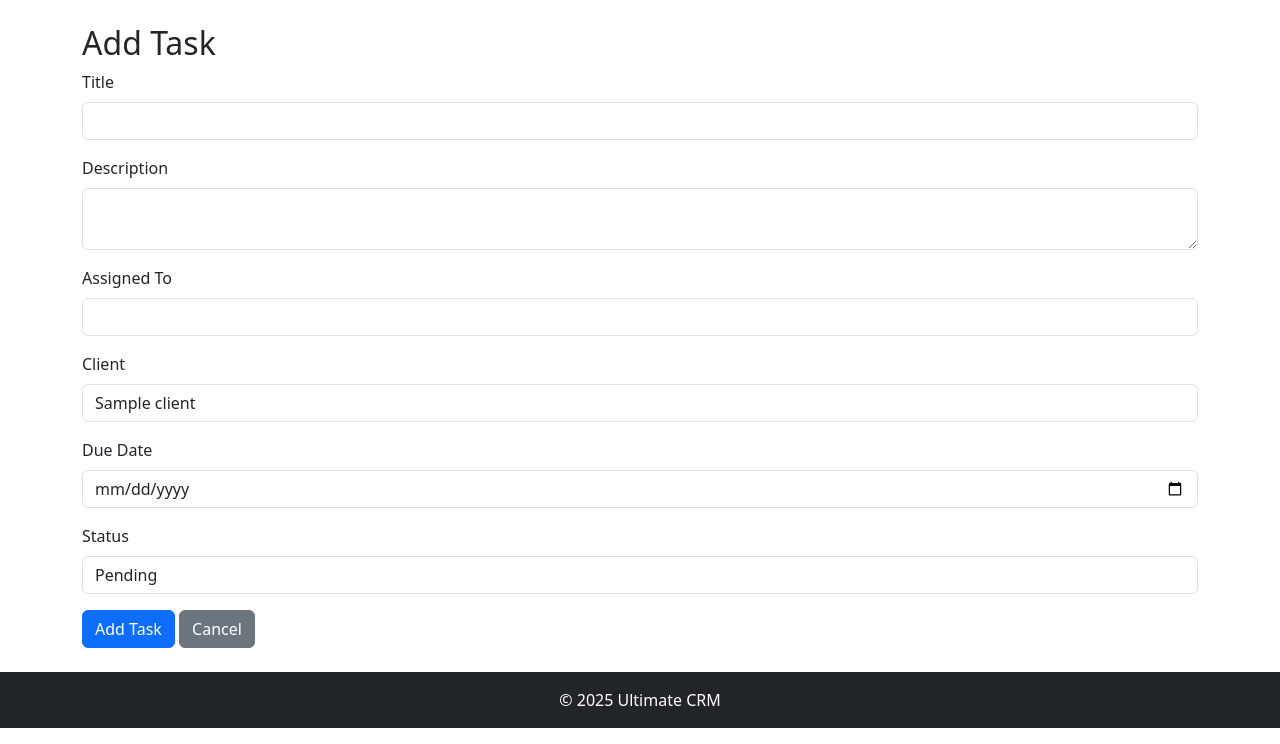
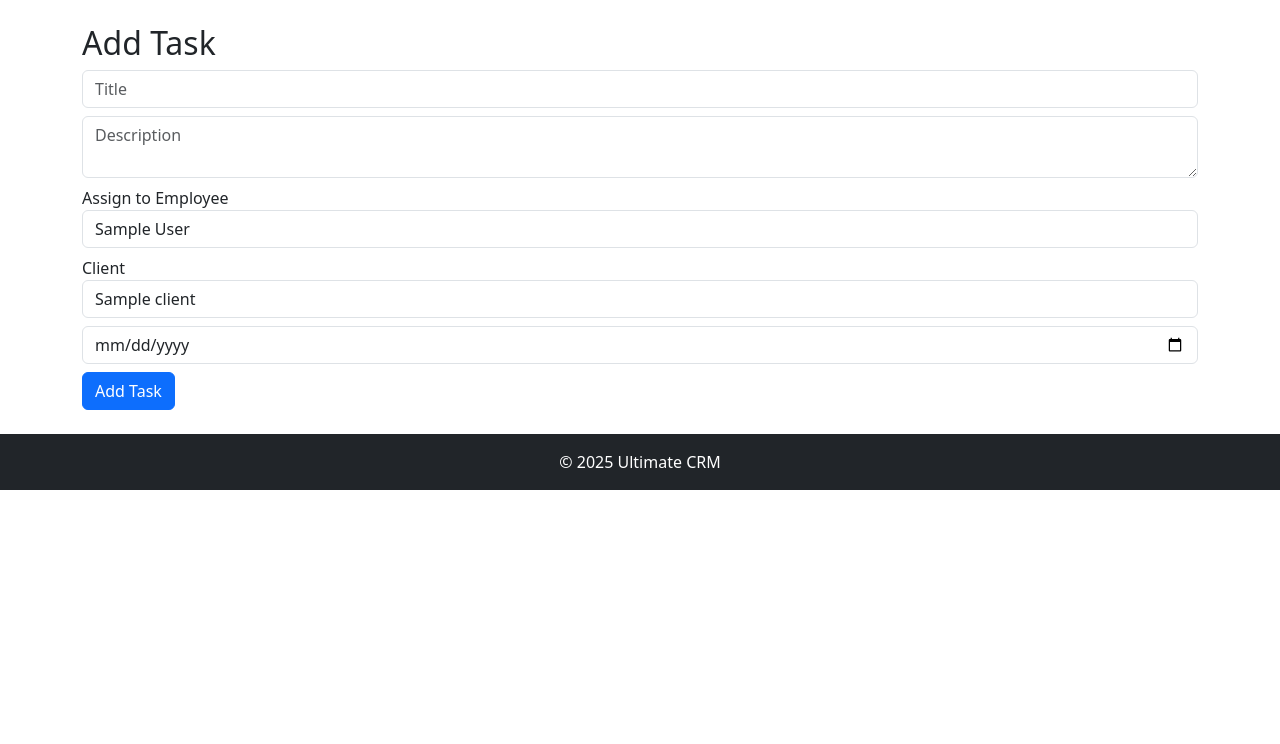
Before and after one commit to khusshhhhh/prelette1, a PHP site: page /crm/crm_add_task.php in a window 1280 px wide. Shown: the part 56-800 px from the top of the page. Run offline with PHP 8.4, Linux system fonts and the light colour scheme; the visitor is signed in with stand-in values (Sample User, id 1); tables that the repository leaves empty or names only in its code hold one stand-in row (values such as "Sample post").

Commit message:
Khush Patel87

```diff
--- a/crm/crm_add_task.php
+++ b/crm/crm_add_task.php
@@ -5,13 +5,13 @@ include 'db_connection.php';
 if ($_SERVER['REQUEST_METHOD'] == 'POST') {
     $title = $_POST['title'];
     $description = $_POST['description'];
-    $assigned_to = $_POST['assigned_to'];
+    $assigned_employee_id = $_POST['assigned_employee_id'];
     $client_id = $_POST['client_id'];
     $due_date = $_POST['due_date'];
     $status = $_POST['status'];
 
-    $stmt = $conn->prepare("INSERT INTO tasks (title, description, assigned_to, client_id, due_date, status) VALUES (?, ?, ?, ?, ?, ?)");
-    $stmt->bind_param("sssiss", $title, $description, $assigned_to, $client_id, $due_date, $status);
+    $stmt = $conn->prepare("INSERT INTO tasks (title, description, assigned_employee_id, client_id, due_date, status) VALUES (?, ?, ?, ?, ?, ?)");
+    $stmt->bind_param("ssiiss", $title, $description, $assigned_employee_id, $client_id, $due_date, $status);
 
     if ($stmt->execute()) {
         header("Location: crm_tasks.php?msg=Task added successfully");
@@ -23,29 +23,22 @@ if ($_SERVER['REQUEST_METHOD'] == 'POST') {
 
 <div class="container mt-4">
     <h2>Add Task</h2>
-    <?php if (isset($error)) {
-        echo "<div class='alert alert-danger'>$error</div>";
-    } ?>
+    <form method="POST">
+        <input type="text" name="title" class="form-control mb-2" placeholder="Title" required>
+        <textarea name="description" class="form-control mb-2" placeholder="Description" required></textarea>
 
-    <form method="POST">
-        <div class="mb-3">
-            <label class="form-label">Title</label>
-            <input type="text" name="title" class="form-control" required>
-        </div>
+        <label>Assign to Employee</label>
+        <select name="assigned_employee_id" class="form-control mb-2" required>
+            <?php
+            $employees = $conn->query("SELECT id, name FROM employees");
+            while ($employee = $employees->fetch_assoc()) {
+                echo "<option value='{$employee['id']}'>{$employee['name']}</option>";
+            }
+            ?>
+        </select>
 
-        <div class="mb-3">
-            <label class="form-label">Description</label>
-            <textarea name="description" class="form-control" required></textarea>
-        </div>
-
-        <div class="mb-3">
-            <label class="form-label">Assigned To</label>
-            <input type="text" name="assigned_to" class="form-control" required>
-        </div>
-
-        <div class="mb-3">
-            <label class="form-label">Client</label>
-            <select name="client_id" class="form-control" required>
+        <label>Client</label>
+        <select name="client_id" class="form-control mb-2" required>
             <?php
             $clients = $conn->query("SELECT id, name FROM clients");
             while ($client = $clients->fetch_assoc()) {
@@ -53,24 +46,9 @@ if ($_SERVER['REQUEST_METHOD'] == 'POST') {
             }
             ?>
         </select>
-        </div>
 
-        <div class="mb-3">
-            <label class="form-label">Due Date</label>
-            <input type="date" name="due_date" class="form-control" required>
-        </div>
-
-        <div class="mb-3">
-            <label class="form-label">Status</label>
-            <select name="status" class="form-control">
-                <option value="Pending">Pending</option>
-                <option value="In Progress">In Progress</option>
-                <option value="Completed">Completed</option>
-            </select>
-        </div>
-
+        <input type="date" name="due_date" class="form-control mb-2" required>
         <button type="submit" class="btn btn-primary">Add Task</button>
-        <a href="crm_tasks.php" class="btn btn-secondary">Cancel</a>
     </form>
 </div>
 
```
Also changed, not shown: crm/crm_clients.php (+5 -2 lines), crm/crm_employees.php (+11 -2 lines), crm/crm_tasks.php (+6 -4 lines). Lines whose indentation alone changed are shown as unchanged.
